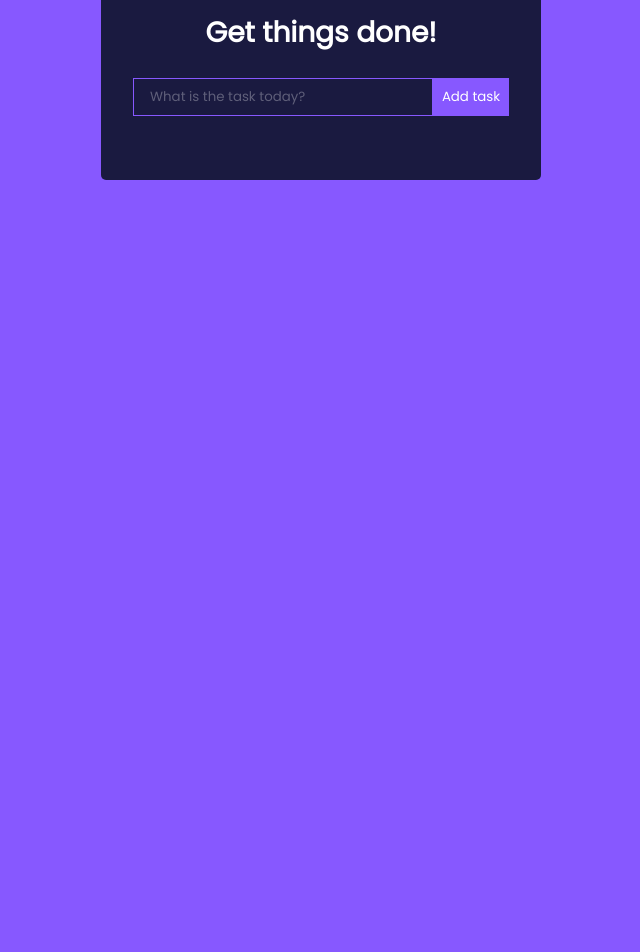
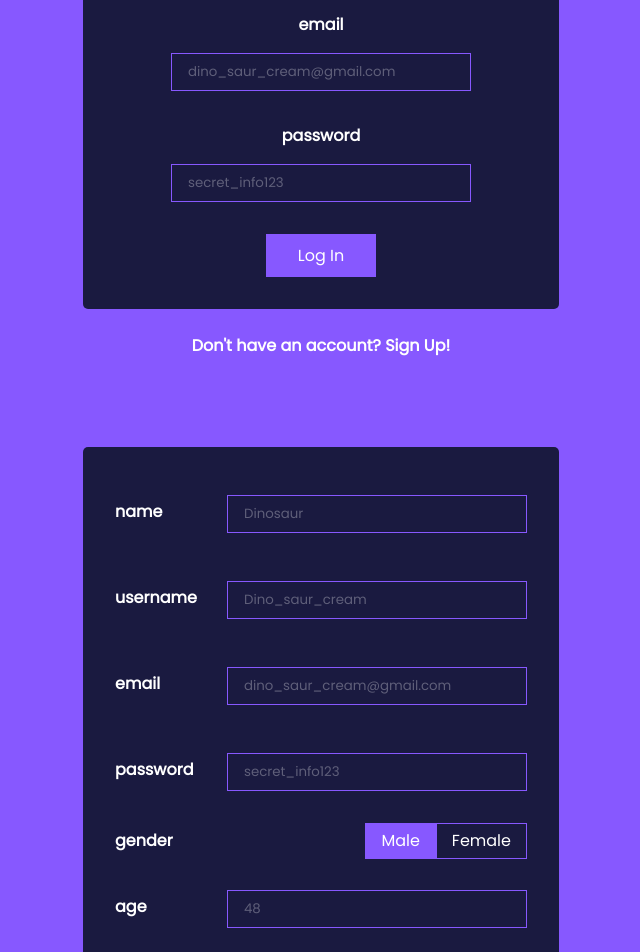
Before and after one commit to crybbcassie/Todo, a React (Create React App) app: page / in a window 1280 px wide. Shown: the part 100-1052 px from the top of the page, without its empty margins (319-959 px from the left). Before the commit the page ends 800 px from the top, so only its background shows below. Built offline with nearby package versions, Linux system fonts and the light colour scheme.

Commit message:
add login&signup components

```diff
--- a/package.json
+++ b/package.json
@@ -2,6 +2,7 @@
   "name": "todo-list",
   "version": "0.1.0",
   "private": true,
+  "homepage": "https://crybbcassie.github.io/Todo/",
   "dependencies": {
     "@fortawesome/fontawesome-svg-core": "^6.4.0",
     "@fortawesome/free-solid-svg-icons": "^6.4.0",
@@ -9,6 +10,7 @@
     "@testing-library/jest-dom": "^5.16.5",
     "@testing-library/react": "^13.4.0",
     "@testing-library/user-event": "^13.5.0",
+    "gh-pages": "^5.0.0",
     "react": "^18.2.0",
     "react-dom": "^18.2.0",
     "react-scripts": "5.0.1",
@@ -18,7 +20,9 @@
     "start": "react-scripts start",
     "build": "react-scripts build",
     "test": "react-scripts test",
-    "eject": "react-scripts eject"
+    "eject": "react-scripts eject",
+    "deploy": "gh-pages -d build",
+    "predeploy": "npm run build"
   },
   "eslintConfig": {
     "extends": [
--- a/src/App.css
+++ b/src/App.css
@@ -24,9 +24,14 @@ h1 {
   font-size: 1.75rem;
 }
 
+h3 {
+  color: #fff;
+  font-size: 1rem;
+}
+
 .TodoWrapper {
   background: #1A1A40;
-  margin-top: 5rem;
+  margin: 5rem auto;
   padding: 2rem;
   border-radius: 5px;
 }
@@ -56,7 +61,17 @@ h1 {
   border: none;
   padding: 0.55rem;
   cursor: pointer;
+}
 
+.form-btn {
+  background: #8758ff;
+  color: #fff;
+  border: none;
+  padding: 0.55rem;
+  cursor: pointer;
+  display: flex;
+  flex-direction: column;
+  margin: 0 auto;
 }
 
 .Todo {
@@ -79,3 +94,69 @@ h1 {
   color: #c5aeff;
   text-decoration: line-through;
 }
+
+.link{
+  margin-top: -4rem;
+  margin-bottom: 2rem;
+}
+
+.nav-btn{
+  min-width: 110px;
+  font-size: 1rem;
+  align-items: center;
+}
+
+.radio {
+	display: inline-block;
+	overflow: hidden;
+  color: #fff;
+}
+
+.radio-item {
+	display: inline-block;
+}
+
+.radio-item input[type=radio] {
+	display: none;
+}
+
+.radio-item label {
+	display: inline-block;
+	padding: 0px 15px;
+	line-height: 34px;
+	cursor: pointer;
+	user-select: none;
+}
+
+.radio .item-1 label {
+	border: 1px solid #8758ff;
+}
+.radio .item-2 label {
+	border: 1px solid #8758ff;
+}
+
+.radio input[type=radio]:checked + label {
+	background: #8758ff;
+}
+
+/* .SignUp{
+  min-width: 500px;
+} */
+
+.item{
+  display: flex;
+  justify-content: space-between;
+}
+
+.lab{
+  margin-top: 20px;
+  margin-right: 30px;
+}
+
+.lab-gen{
+  margin-top: 5px;
+}
+
+.con-gen{
+  margin-bottom: 8px;
+}
--- a/src/App.js
+++ b/src/App.js
@@ -1,9 +1,17 @@
 import './App.css';
-import TodoWrapper from './components/TodoWrapper';
+import LogIn from './components/LogIn';
+import SignUp from './components/SignUp';
+import TodoWrapper from "./components/TodoWrapper";
+import { useState } from 'react';
 
 function App() {
+  const [value, setValue] = useState('login')
   return (
     <div className="App">
+      {/* {value !== 'login' ?
+      <LogIn/> : <SignUp/>}       */}
+      <LogIn />
+      <SignUp />
       <TodoWrapper/>
     </div>
   );
--- /dev/null
+++ b/src/components/LogIn.js
@@ -0,0 +1,50 @@
+import { useState } from "react";
+import SignUp from "./SignUp";
+
+export default function LogIn(){
+    const [email, setEmail] = useState('');
+    const [password, setPassword] = useState("");
+
+    function handleSubmit(e){
+        e.preventDefault()
+    }
+
+    return (
+      <>
+        <form className="TodoForm TodoWrapper" onSubmit={handleSubmit}>
+          <lable type="email">
+            <h3>email</h3>
+          </lable>
+          <input
+            value={email}
+            onChange={(e) => setEmail(e.target.value)}
+            type="email"
+            placeholder="dino_saur_cream@gmail.com"
+            className="todo-input"
+            id="email"
+            name="email"
+          ></input>
+
+          <lable type="password">
+            <h3>password</h3>
+          </lable>
+          <input
+            value={password}
+            onChange={(e) => setPassword(e.target.value)}
+            type="password"
+            placeholder="secret_info123"
+            className="todo-input"
+            id="password"
+            name="password"
+          ></input>
+
+          <button type="submit" className="form-btn nav-btn">
+            Log In
+          </button>
+        </form>
+        <button className="form-btn link">
+          <h3>Don't have an account? Sign Up!</h3>
+        </button>
+      </>
+    );
+}
--- /dev/null
+++ b/src/components/SignUp.js
@@ -0,0 +1,146 @@
+import { useState } from "react";
+import LogIn from "./LogIn";
+
+export default function SignUp(){
+    const [name, setName] = useState("");
+    const [username, setUsername] = useState("");
+    const [email, setEmail] = useState("");
+    const [password, setPassword] = useState("");
+    const [gender, setGender] = useState("");
+    const [age, setAge] = useState("");
+
+    function handleSubmit(e) {
+      e.preventDefault();
+    }
+
+    return (
+      <>
+        <form className="TodoForm TodoWrapper" onSubmit={handleSubmit}>
+          <div className="item">
+            <div className="lab">
+              <lable type="text">
+                <h3>name</h3>
+              </lable>
+            </div>
+            <input
+              value={name}
+              onChange={(e) => setName(e.target.value)}
+              type="text"
+              placeholder="Dinosaur"
+              className="todo-input"
+              id="text"
+              name="text"
+            ></input>
+          </div>
+
+          <div className="item">
+            <div className="lab">
+              <lable type="text">
+                <h3>username</h3>
+              </lable>
+            </div>
+            <input
+              value={username}
+              onChange={(e) => setUsername(e.target.value)}
+              type="text"
+              placeholder="Dino_saur_cream"
+              className="todo-input"
+              id="text"
+              name="text"
+            ></input>
+          </div>
+
+          <div className="item">
+            <div className="lab">
+              <lable type="email">
+                <h3>email</h3>
+              </lable>
+            </div>
+            <input
+              value={email}
+              onChange={(e) => setEmail(e.target.value)}
+              type="email"
+              placeholder="dino_saur_cream@gmail.com"
+              className="todo-input"
+              id="email"
+              name="email"
+            ></input>
+          </div>
+
+          <div className="item">
+            <div className="lab">
+              <lable type="password">
+                <h3>password</h3>
+              </lable>
+            </div>
+            <input
+              value={password}
+              onChange={(e) => setPassword(e.target.value)}
+              type="password"
+              placeholder="secret_info123"
+              className="todo-input"
+              id="password"
+              name="password"
+            ></input>
+          </div>
+
+          <div className="item">
+            <div className="lab lab-gen">
+              <lable type="text">
+                <h3>gender</h3>
+              </lable>
+            </div>
+            <div className="con-gen">
+              <div class="radio">
+                <div class="radio-item item-1">
+                  <input
+                    value={gender}
+                    onChange={(e) => setGender(e.target.value)}
+                    id="fid-1"
+                    type="radio"
+                    name="radio"
+                    checked
+                  ></input>
+                  <label for="fid-1">Male</label>
+                </div>
+                <div class="radio-item item-2">
+                  <input
+                    id="fid-2"
+                    type="radio"
+                    name="radio"
+                    value={gender}
+                    onChange={(e) => setGender(e.target.value)}
+                  ></input>
+                  <label for="fid-2">Female</label>
+                </div>
+              </div>
+            </div>
+          </div>
+
+          <div className="item">
+            <div className="lab">
+              <lable type="text">
+                <h3>age</h3>
+              </lable>
+            </div>
+            <input
+              value={age}
+              onChange={(e) => setAge(e.target.value)}
+              type="text"
+              placeholder="48"
+              className="todo-input"
+              id="text"
+              name="text"
+            ></input>
+          </div>
+
+          <button type="submit" className="form-btn nav-btn">
+            Sign Up
+          </button>
+        </form>
+        <button className="form-btn link">
+          <h3>Already have an account? Log In!</h3>
+        </button>
+      </>
+    );
+}
--- a/src/components/TodoWrapper.js
+++ b/src/components/TodoWrapper.js
@@ -9,7 +9,6 @@ export default function TodoWrapper(){
     const [todos, setTodos] = useState([])
     function addTodo(todo){
         setTodos([...todos, {id: uuidv4(), task: todo, completed: false, isEditing: false}])
-        console.log(todos)
     }
 
     function toggleComplete(id){
@@ -32,16 +31,19 @@ export default function TodoWrapper(){
       <div className="TodoWrapper">
         <h1>Get things done!</h1>
         <TodoForm addTodo={addTodo} />
-        {todos.map((todo, index) => (
+        {todos.map((todo, index) =>
           todo.isEditing ? (
-          <EditTodoForm editTodo={editTask} task={todo}/>
-          ): (
-          <Todo task={todo} key={index}
-          toggleComplete={toggleComplete}
-          deleteTodo={deleteTodo}
-          editTodo={editTodo}/>
+            <EditTodoForm editTodo={editTask} task={todo} key={index} />
+          ) : (
+            <Todo
+              task={todo}
+              key={index}
+              toggleComplete={toggleComplete}
+              deleteTodo={deleteTodo}
+              editTodo={editTodo}
+            />
           )
-        ))}
+        )}
       </div>
     );
 }
```
Also changed, not shown: 1 other file (tests, documents, lock files or other folders).
